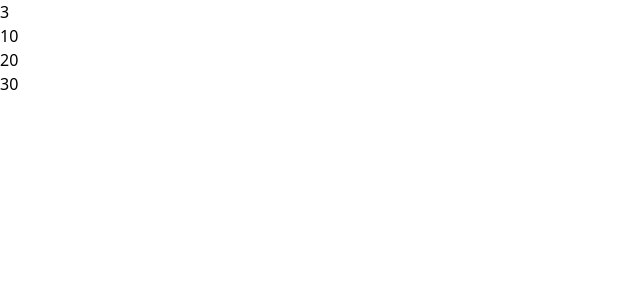
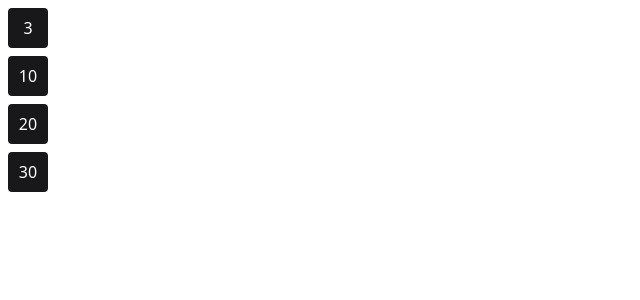
Before and after one commit to SheilaNS/nlw-setup, a React (Vite) app in the folder web/: page / in a window 1280 px wide. Shown: the top 300 px of the page, without its empty margins (0-640 px from the left). Built offline with nearby package versions, Linux system fonts and the light colour scheme.

Commit message:
feat(tailwindcss): style testing

```diff
--- a/web/src/components/Habit.tsx
+++ b/web/src/components/Habit.tsx
@@ -4,6 +4,6 @@
 
 export function Habit(props: HabitProps) {
   return (
-    <p>{ props.completed }</p>
+    <div className="bg-zinc-900 w-10 h-10 text-white rounded m-2 text-center flex items-center justify-center">{ props.completed }</div>
   )
 }
```
